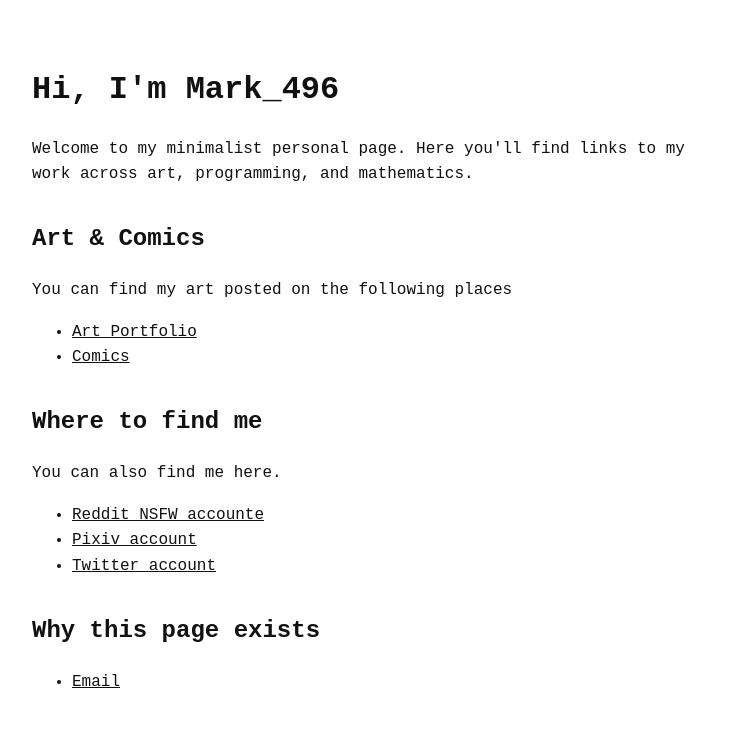
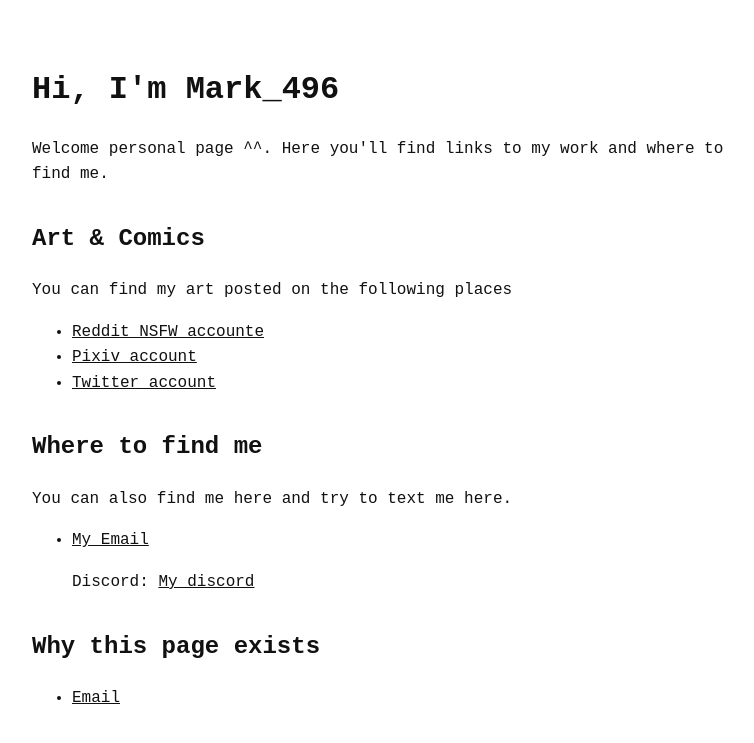
Before and after one commit to Mark-496/Mark-496.github.io, a Jekyll site: the page index.html, which Jekyll copies as it is, in a window 1280 px wide. Shown: the top 743 px of the page, without its empty margins (258-1012 px from the left). Built offline with Jekyll 4.4.1, drawn with Linux system fonts in a browser that asks for light colours.

Commit message:
Update index.html

```diff
--- a/index.html
+++ b/index.html
@@ -32,24 +32,25 @@
 </head>
 <body>
     <h1>Hi, I'm Mark_496</h1>
-    <p>Welcome to my minimalist personal page. Here you'll find links to my work across art, programming, and mathematics.</p>
+    <p>Welcome personal page ^^. Here you'll find links to my work and where to find me.</p>
 
     <div class="section">
         <h2>Art & Comics</h2>
          <p>You can find my art posted on the following places</p>
         <ul>
-            <li><a href="#">Art Portfolio</a></li>
-            <li><a href="#">Comics</a></li>
+            <li><a href="https://www.reddit.com/user/Mark_496/">Reddit NSFW accounte</a></li>
+            <li><a href="https://www.pixiv.net/en/users/30053297">Pixiv account</a></li>
+            <li><a href="https://x.com/Mark_497">Twitter account</a></li>
         </ul>
     </div>
 
     <div class="section">
         <h2>Where to find me</h2>
-         <p>You can also find me here.</p>
+         <p>You can also find me here and try to text me here.</p>
         <ul>
-            <li><a href="https://www.reddit.com/user/Mark_496/">Reddit NSFW accounte</a></li>
-            <li><a href="https://www.pixiv.net/en/users/30053297">Pixiv account</a></li>
-            <li><a href="https://x.com/Mark_497">Twitter account</a></li>
+            <li><a href="mailto:majsdraws@example.com">My Email</a></li>
+            <p>Discord: <a href="https://discord.com/users/mark__496">My discord</a></p>
+
         </ul>
     </div>
 
```
